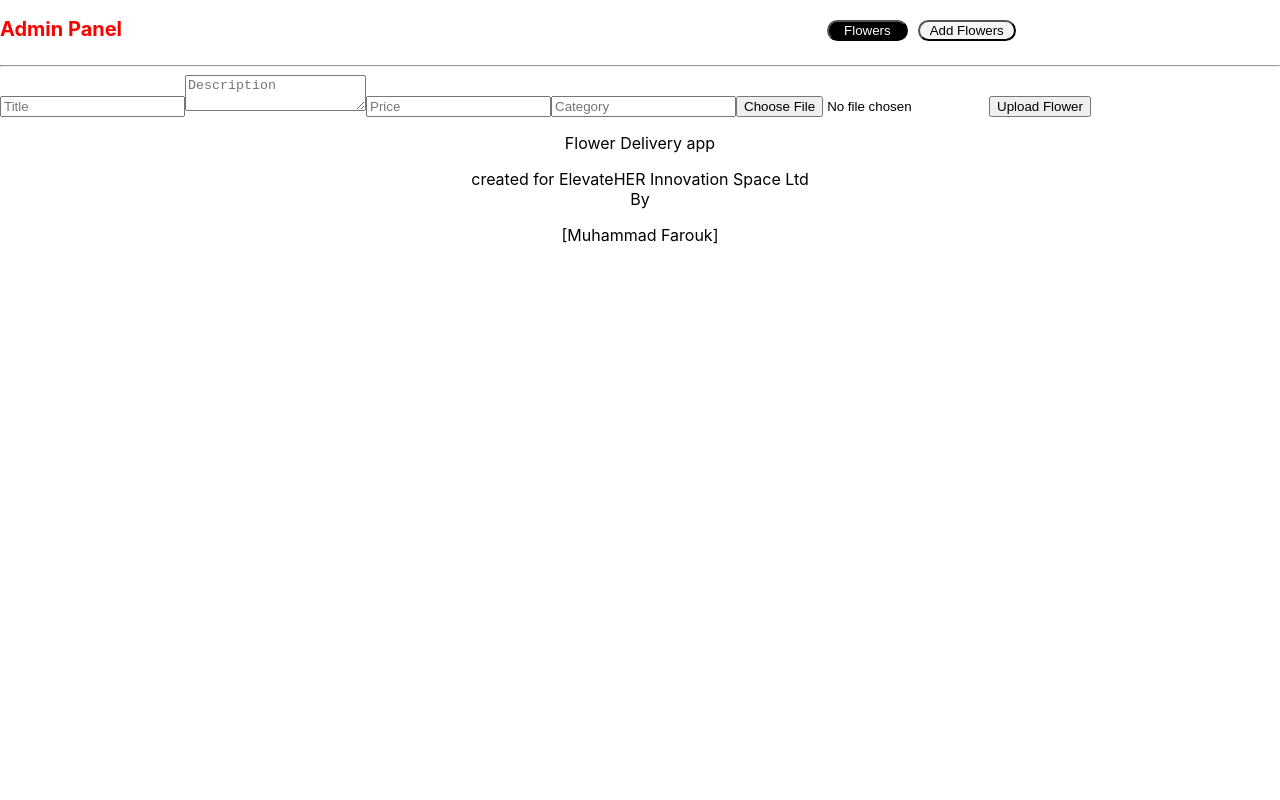
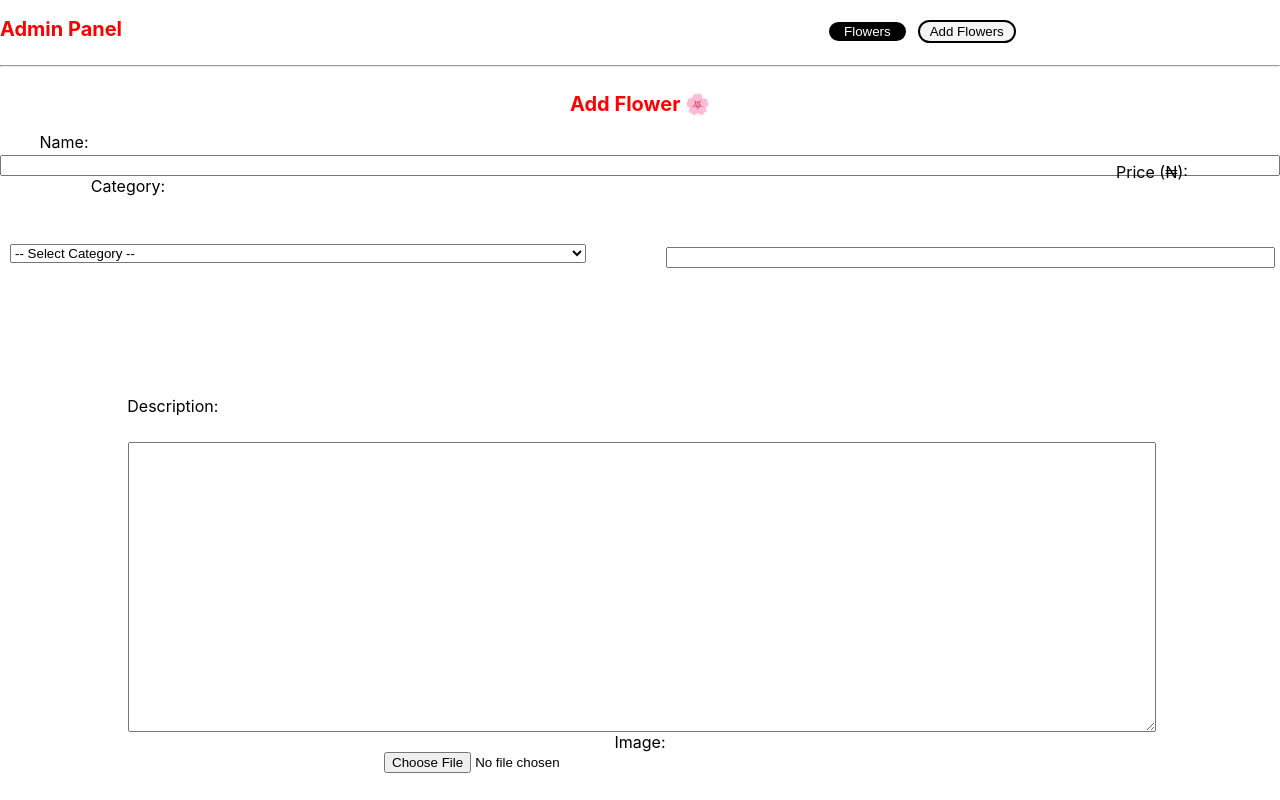
Before and after one commit to AV65/Admin-panel, a React (Create React App) app in the folder frontend/: page /add in a window 1280 px wide. Shown: the top 800 px of the page. Built offline with nearby package versions, Linux system fonts and the light colour scheme.

Commit message:
edited AddFlower

```diff
--- a/frontend/src/pages/Addflower.js
+++ b/frontend/src/pages/Addflower.js
@@ -1,47 +1,116 @@
-import { useState } from 'react';
-import axios from 'axios';
+import React, { useState } from "react";
+import axios from "axios";
+import "./AddFlower.css";
 
 const AddFlower = () => {
-  const [title, setTitle] = useState('');
-  const [description, setDescription] = useState('');
-  const [price, setPrice] = useState('');
-  const [category, setCategory] = useState('');
-  const [image, setImage] = useState(null);
+  const [Name, setName] = useState("");
+  const [Category, setCategory] = useState("");
+  const [Price, setPrice] = useState("");
+  const [Description, setDescription] = useState("");
+  const [Image, setImage] = useState(null);
+  const [uploading, setUploading] = useState(false);
+
+  const handleImageChange = (e) => {
+    setImage(e.target.files[0]);
+  };
 
   const handleSubmit = async (e) => {
     e.preventDefault();
-    if (!image) {
-      alert('Please select an image.');
+    if (!Image) {
+      alert("Please upload an image!");
       return;
     }
 
     const formData = new FormData();
-    formData.append('Title', title);
-    formData.append('Description', description);
-    formData.append('Price', price);
-    formData.append('Category', category);
-    formData.append('Image', image); // important!
+    formData.append("Name", Name);
+    formData.append("Category", Category);
+    formData.append("Price", Price);
+    formData.append("Description", Description);
+    formData.append("Image", Image);
 
     try {
-      const res = await axios.post('https://flower-website-backend-two.onrender.com/api/flowers', formData, {
-        headers: { 'Content-Type': 'multipart/form-data' },
+      setUploading(true);
+      const res = await axios.post("http://localhost:5000/api/flowers", formData, {
+        headers: { "Content-Type": "multipart/form-data" },
       });
-      alert('Flower added successfully!');
+      alert("✅ Flower added successfully!");
       console.log(res.data);
-    } catch (err) {
-      console.error('Upload error:', err.response?.data || err.message);
-      alert('Failed to upload flower');
+      setName("");
+      setCategory("");
+      setPrice("");
+      setDescription("");
+      setImage(null);
+    } catch (error) {
+      console.error("❌ Upload error:", error.response?.data || error.message);
+      alert("Error uploading flower: " + (error.response?.data?.error || error.message));
+    } finally {
+      setUploading(false);
     }
   };
 
   return (
-    <form onSubmit={handleSubmit} encType="multipart/form-data">
-      <input type="text" placeholder="Title" value={title} onChange={(e) => setTitle(e.target.value)} required />
-      <textarea placeholder="Description" value={description} onChange={(e) => setDescription(e.target.value)} required />
-      <input type="number" placeholder="Price" value={price} onChange={(e) => setPrice(e.target.value)} required />
-      <input type="text" placeholder="Category" value={category} onChange={(e) => setCategory(e.target.value)} required />
-      <input type="file" accept="image/*" onChange={(e) => setImage(e.target.files[0])} required />
-      <button type="submit">Upload Flower</button>
+    <form onSubmit={handleSubmit} className="datainput">
+      <h2>Add Flower 🌸</h2>
+
+      {/* Name Input */}
+      <label className="name">Name:</label>
+      <input
+        className="namein"
+        type="text"
+        value={Name}
+        onChange={(e) => setName(e.target.value)}
+        required
+      />
+
+      {/* Category Dropdown */}
+      <label className="category">Category:</label>
+      <select
+        className="categoryin"
+        value={Category}
+        onChange={(e) => setCategory(e.target.value)}
+        required
+      >
+        <option value="">-- Select Category --</option>
+        <option value="dry-flowers">dry-flowers</option>
+        <option value="live-plants">live-plants</option>
+        <option value="aroma-candles">aroma-candles</option>
+        <option value="fresheners">fresheners</option>
+        <option value="Fresh-flowers">Fresh-flowers</option>
+      </select>
+
+      {/* Price Input */}
+      <label className="price">Price (₦):</label>
+      <input
+        className="pricein"
+        type="number"
+        value={Price}
+        onChange={(e) => setPrice(e.target.value)}
+        required
+      />
+
+      {/* Description Input */}
+      <label className="description">Description:</label>
+      <textarea
+        className="descriptionin"
+        value={Description}
+        onChange={(e) => setDescription(e.target.value)}
+        required
+      />
+
+      {/* Image Input */}
+      <label>Image:</label>
+      <input
+        className="upload-icon"
+        type="file"
+        accept="image/*"
+        onChange={handleImageChange}
+        required
+      />
+
+      {/* Submit Button */}
+      <button type="submit" className="submit" disabled={uploading}>
+        {uploading ? "Uploading..." : "Add Flower"}
+      </button>
     </form>
   );
 };
```
Also changed, not shown: 1 other file (tests, documents, lock files or other folders).
